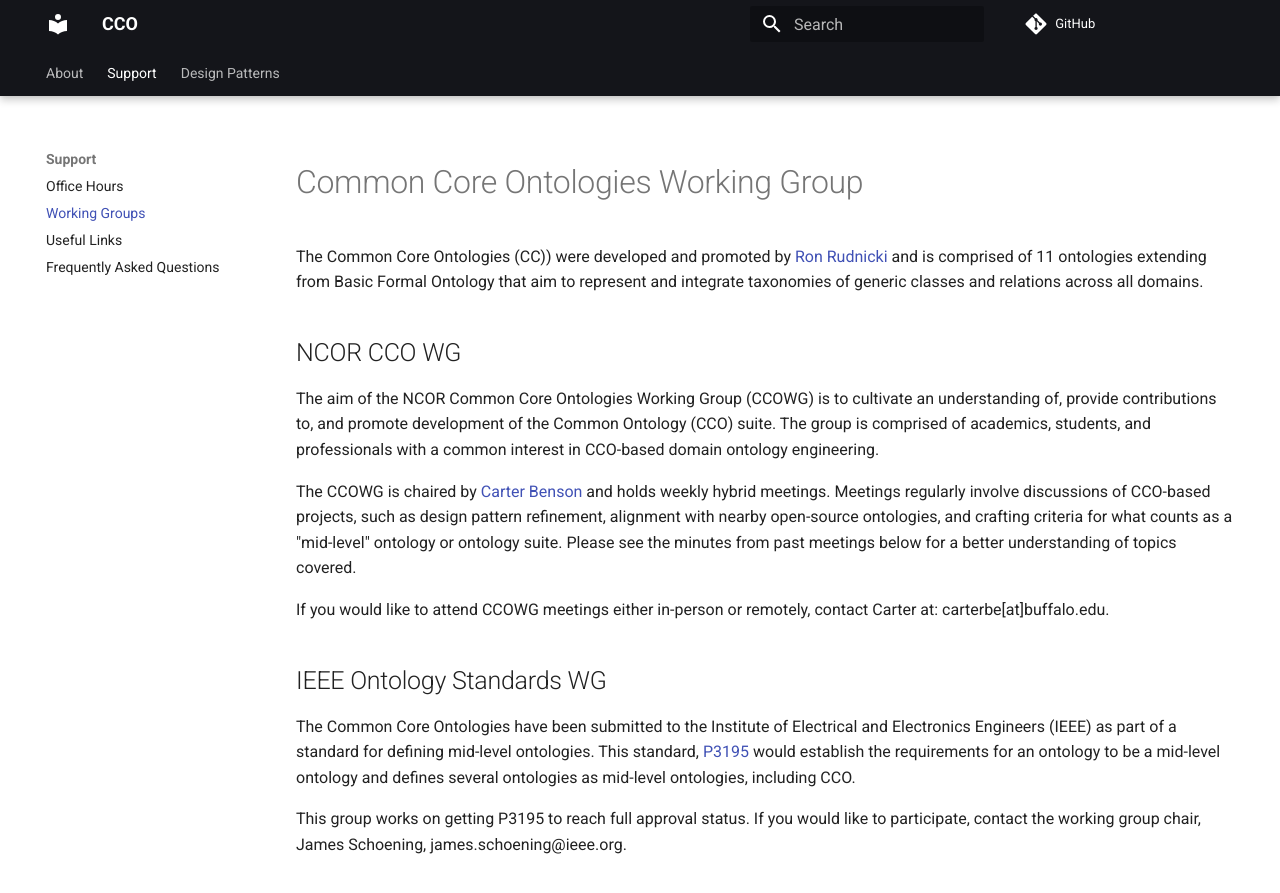
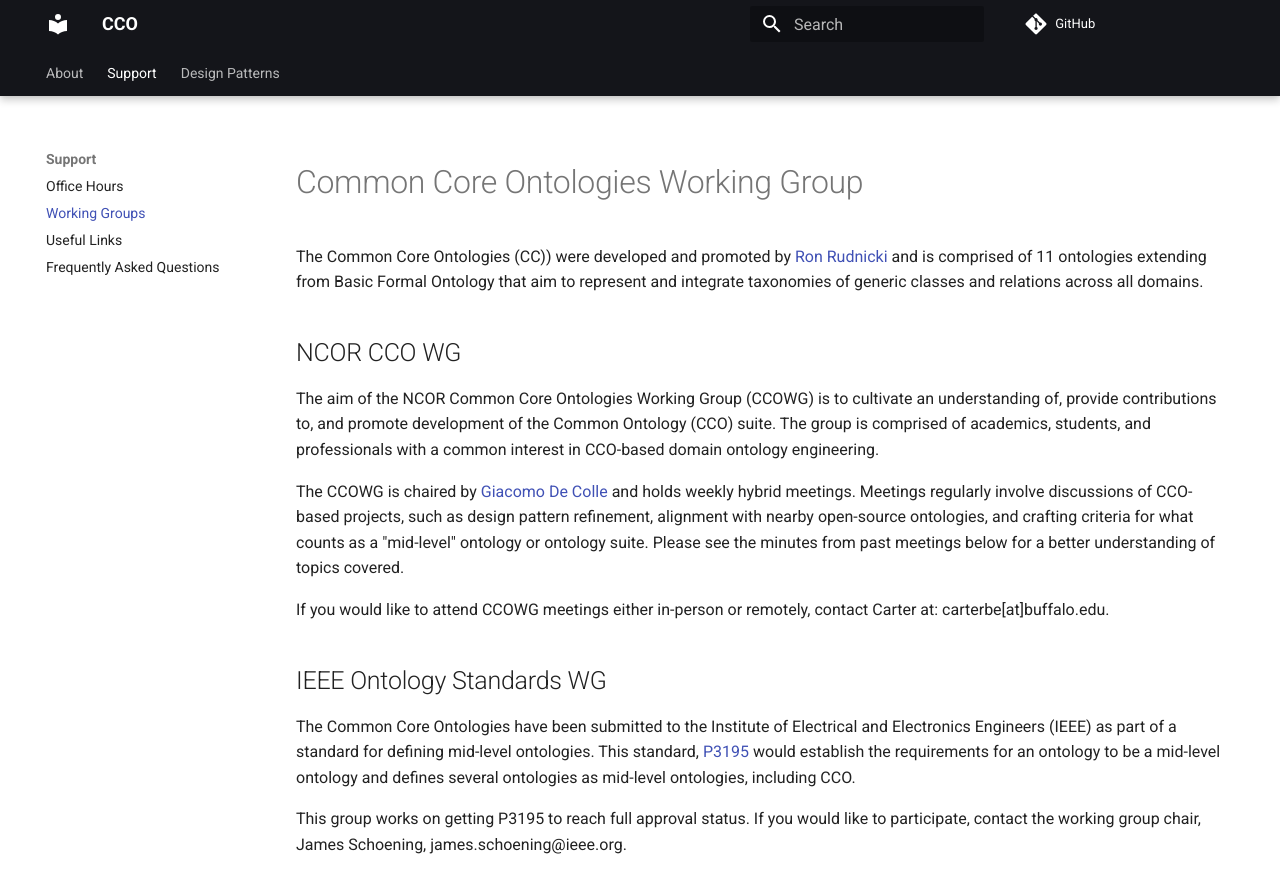
Before and after one commit to CommonCoreOntology/cco-webpage, an MkDocs documentation site: the page built from docs/working-groups.md, in a window 1280 px wide and 900 px high. Shown: the top 893 px of the window. Built offline with MkDocs 1.6.1 and Material for MkDocs 9.7.7, drawn with Linux system fonts in a browser that asks for light colours; comment, search, counter and statistics services are not loaded.

Commit message:
Update working-groups.md
Update the chair

```diff
--- a/docs/working-groups.md
+++ b/docs/working-groups.md
@@ -9,7 +9,7 @@
 
 <h2>NCOR CCO WG</h2>
 <p>The aim of the NCOR Common Core Ontologies Working Group (CCOWG) is to cultivate an understanding of, provide contributions to, and promote development of the Common Ontology (CCO) suite. The group is comprised of academics, students, and professionals with a common interest in CCO-based domain ontology engineering.</p>
-<p>The CCOWG is chaired by <a href="https://www.linkedin.com/in/carterbeaubenson/" class="custom-color">Carter Benson</a> and holds weekly hybrid meetings. Meetings regularly involve discussions of CCO-based projects, such as design pattern refinement, alignment with nearby open-source ontologies, and crafting criteria for what counts as a "mid-level" ontology or ontology suite. Please see the minutes from past meetings below for a better understanding of topics covered.</p>
+<p>The CCOWG is chaired by <a href="https://www.linkedin.com/in/giacomodecolle/" class="custom-color">Giacomo De Colle</a> and holds weekly hybrid meetings. Meetings regularly involve discussions of CCO-based projects, such as design pattern refinement, alignment with nearby open-source ontologies, and crafting criteria for what counts as a "mid-level" ontology or ontology suite. Please see the minutes from past meetings below for a better understanding of topics covered.</p>
 <p>If you would like to attend CCOWG meetings either in-person or remotely, contact Carter at: carterbe[at]buffalo.edu.</p>
 
 <h2>IEEE Ontology Standards WG</h2>
```
